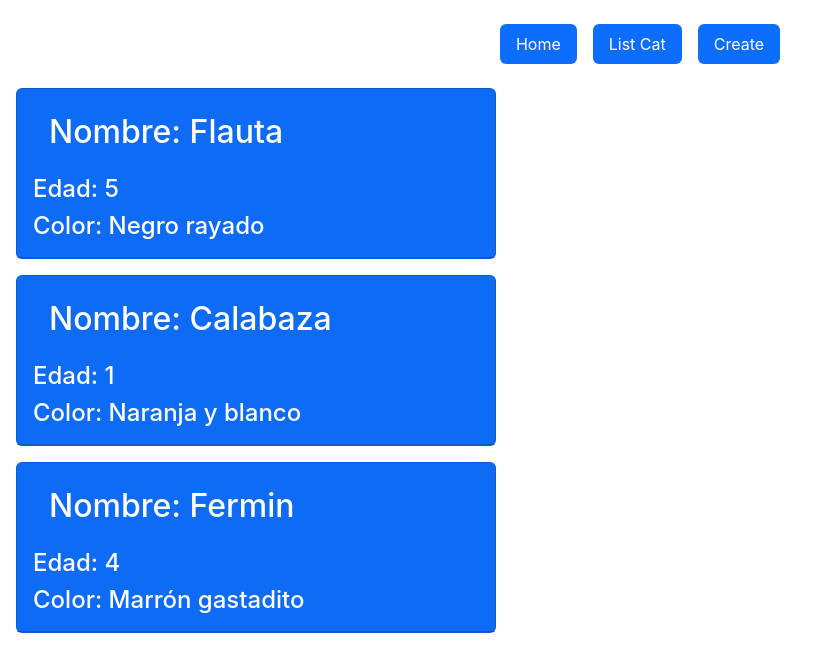
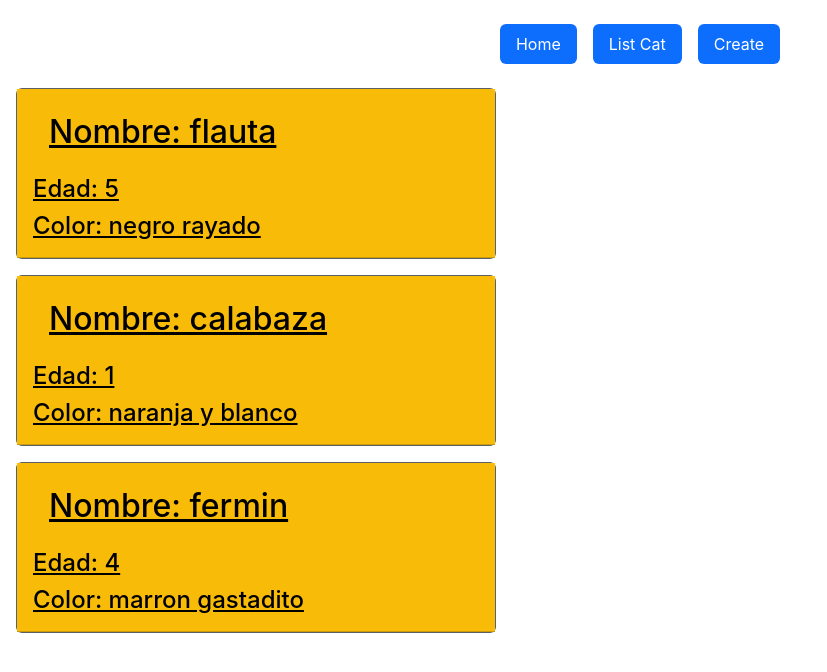
Before and after one commit to briansablich/pruebasAngular, an Angular app: page /list-cats in a window 1280 px wide. Shown: the top 672 px of the page, without its empty margins (0-827 px from the left). Built offline with nearby package versions, Linux system fonts and the light colour scheme.

Commit message:
RouteLink with parameters

```diff
--- a/src/app/app.routes.ts
+++ b/src/app/app.routes.ts
@@ -2,9 +2,11 @@ import { Routes } from '@angular/router';
 import { HomeComponent } from './pages/home/home.component';
 import { ListCatsComponent } from './pages/list-cats/list-cats.component';
 import { CreateComponent } from './pages/create/create.component';
+import { CatDetailsComponent } from './pages/cat-details/cat-details.component';
 
 export const routes: Routes = [
     {path: '', component: HomeComponent},
     {path: 'list-cats', component: ListCatsComponent},
+    {path: 'list-cats/:catName', component: CatDetailsComponent},
     {path: 'create', component: CreateComponent}
 ];
--- /dev/null
+++ b/src/app/pages/cat-details/cat-details.component.html
@@ -0,0 +1,17 @@
+@if (selectedCat){
+    <div class="card text-bg-primary mb-3 ms-3" style="max-width: 50rem;">
+        <div class="card-header">
+            <div class="card-body">
+                <h1>Nombre: {{ selectedCat.name }}</h1>
+            </div>
+            <div class="card-text">
+                <h2>Edad: {{ selectedCat.age }}</h2>
+            </div>
+            <div class="card-text">
+                <h2>Color: {{ selectedCat.color }}</h2>
+            </div>
+        </div>
+    </div>
+} @else {
+    <h2>No existe ningun gato con ese nombre!</h2>
+}
--- /dev/null
+++ b/src/app/pages/cat-details/cat-details.component.ts
@@ -0,0 +1,18 @@
+import { Component } from '@angular/core';
+import { ActivatedRoute } from '@angular/router';
+import { CreatecatService } from '../../services/createcat.service';
+import Cat from '../../models/cat/Cat';
+
+@Component({
+  selector: 'app-cat-details',
+  imports: [],
+  templateUrl: './cat-details.component.html',
+  styleUrl: './cat-details.component.css'
+})
+export class CatDetailsComponent {
+  selectedCat?: Cat | undefined;
+  constructor(private route: ActivatedRoute, private catService: CreatecatService){
+    const catName = route.snapshot.params['catName'];
+    this.selectedCat = catService.getCat(catName);
+  }
+}
--- a/src/app/pages/list-cats/list-cats.component.html
+++ b/src/app/pages/list-cats/list-cats.component.html
@@ -1,5 +1,6 @@
 @for (cat of createcatService.listCat; track $index) {
-<div class="card text-bg-primary mb-3 ms-3" style="max-width: 30rem;">
+<div class="card text-bg-secondary mb-3 ms-3" style="max-width: 30rem;">
+    <a class="text-bg-warning" [routerLink]="cat.name">
         <div class="card-header">
             <div class="card-body">
                 <h2>Nombre: {{ cat.name }}</h2>
@@ -11,5 +12,6 @@
                 <h4>Color: {{ cat.color }}</h4>
             </div>
         </div>
+    </a>
 </div>
 }
--- a/src/app/pages/list-cats/list-cats.component.ts
+++ b/src/app/pages/list-cats/list-cats.component.ts
@@ -1,9 +1,10 @@
 import { Component } from '@angular/core';
 import { CreatecatService } from '../../services/createcat.service';
+import { RouterLink } from '@angular/router';
 
 @Component({
   selector: 'app-list-cats',
-  imports: [],
+  imports: [RouterLink],
   templateUrl: './list-cats.component.html',
   styleUrl: './list-cats.component.css'
 })
--- a/src/app/services/createcat.service.ts
+++ b/src/app/services/createcat.service.ts
@@ -10,19 +10,19 @@ export class CreatecatService {
   constructor() {
     this.listCat = [
       {
-        name: "Flauta",
+        name: "flauta",
         age: 5,
-        color: "Negro rayado"
+        color: "negro rayado"
       },
       {
-        name: "Calabaza",
+        name: "calabaza",
         age: 1,
-        color: "Naranja y blanco"
+        color: "naranja y blanco"
       },
       {
-        name: "Fermin",
+        name: "fermin",
         age: 4,
-        color: "Marrón gastadito"
+        color: "marron gastadito"
       }
     ]
   }
@@ -30,4 +30,9 @@ export class CreatecatService {
   addCat(cat: Cat): void{
     this.listCat.push(cat);
   }
+
+  getCat(catName: string): Cat | undefined{
+    return this.listCat.find((cat) => cat.name === catName);
+  }
+
 }
```
Also changed, not shown: src/app/pages/cat-details/cat-details.component.css (added), 1 other file (tests, documents, lock files or other folders). Lines whose indentation alone changed are shown as unchanged.
